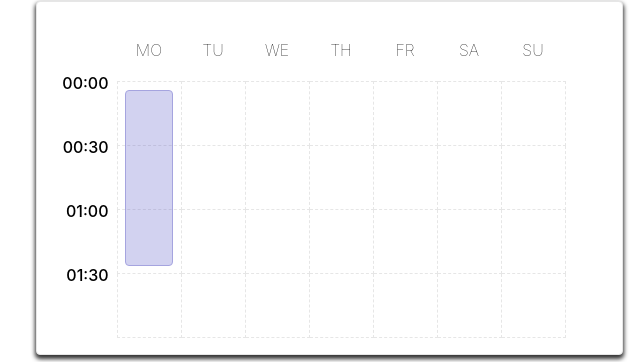
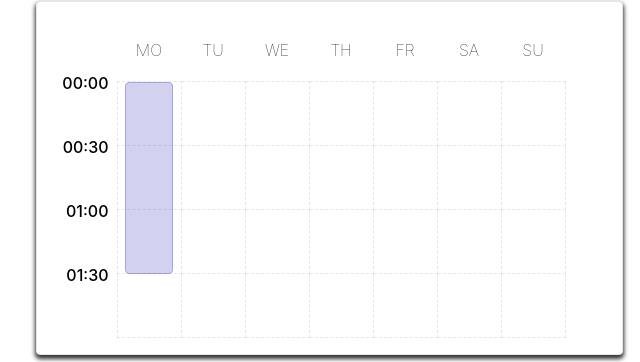
Before and after one commit to dejakob/alegrify-ui, a website: page index.html in a window 1280 px wide. Shown: the part 3976-4338 px from the top of the page, 140-780 px from the left. Drawn offline with Linux system fonts and the light colour scheme.

Commit message:
weekschedule tweaks

```diff
--- a/lib/week-schedule.less
+++ b/lib/week-schedule.less
@@ -56,13 +56,14 @@
     }
     &__selection {
         position: absolute;
-        height: (@week-schedule-cell-size * 3) - (@week-schedule-selection-padding * 2);
-        min-height: (@week-schedule-cell-size * 3) - (@week-schedule-selection-padding * 2);
-        max-height: (@week-schedule-cell-size * 3) - (@week-schedule-selection-padding * 2);
+        height: (@week-schedule-cell-size * 3);
+        min-height: (@week-schedule-cell-size * 3);
+        max-height: (@week-schedule-cell-size * 3);
         width: @week-schedule-cell-size - (@week-schedule-selection-padding * 2);
         min-width: @week-schedule-cell-size - (@week-schedule-selection-padding * 2);
         max-width: @week-schedule-cell-size - (@week-schedule-selection-padding * 2);
-        margin: @week-schedule-selection-padding;
+        margin-left: @week-schedule-selection-padding;
+        margin-right: @week-schedule-selection-padding;
         background-color: fade(@primary-color, 50%);
         border: 1px @primary-color solid;
         border-radius: @space-4;
```
Also changed, not shown: alegrify-ui.css, alegrify-ui.min.css.
